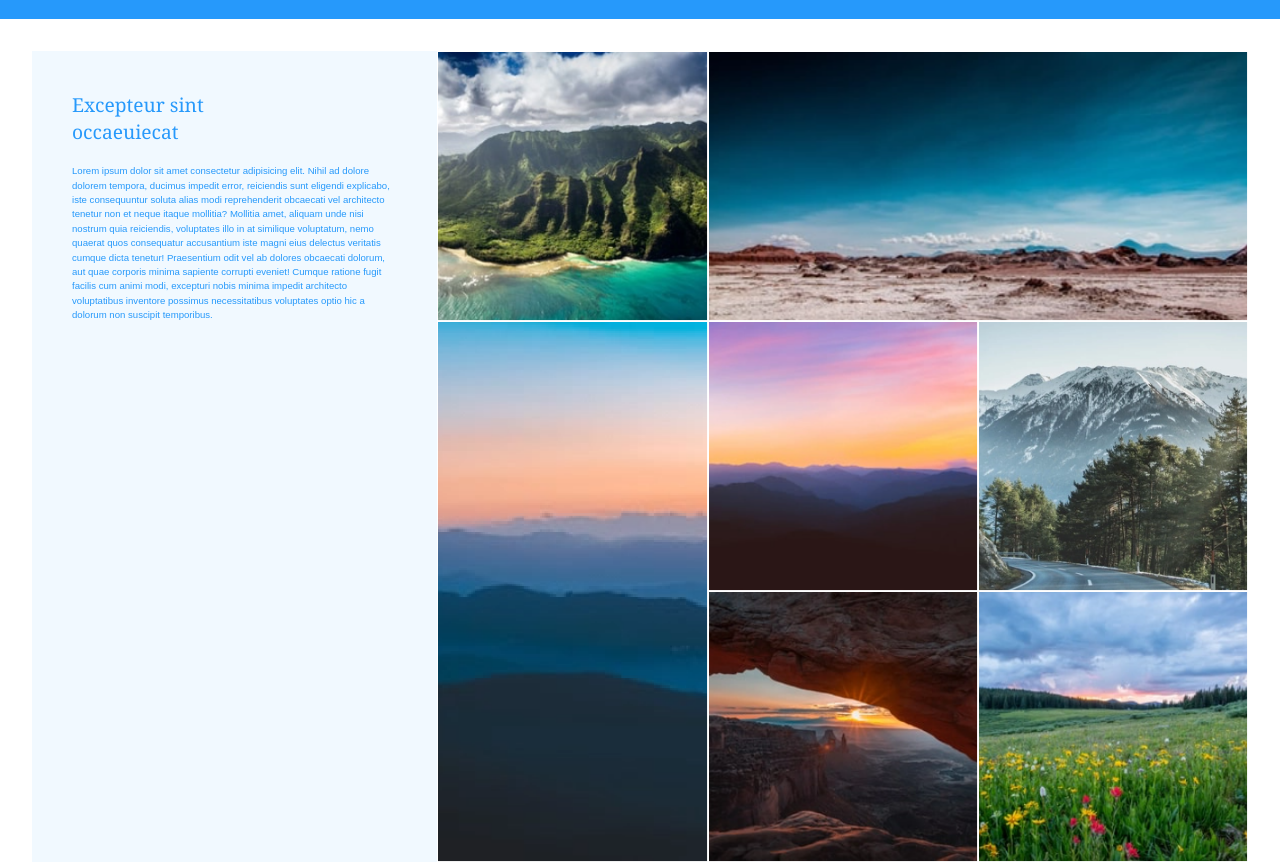
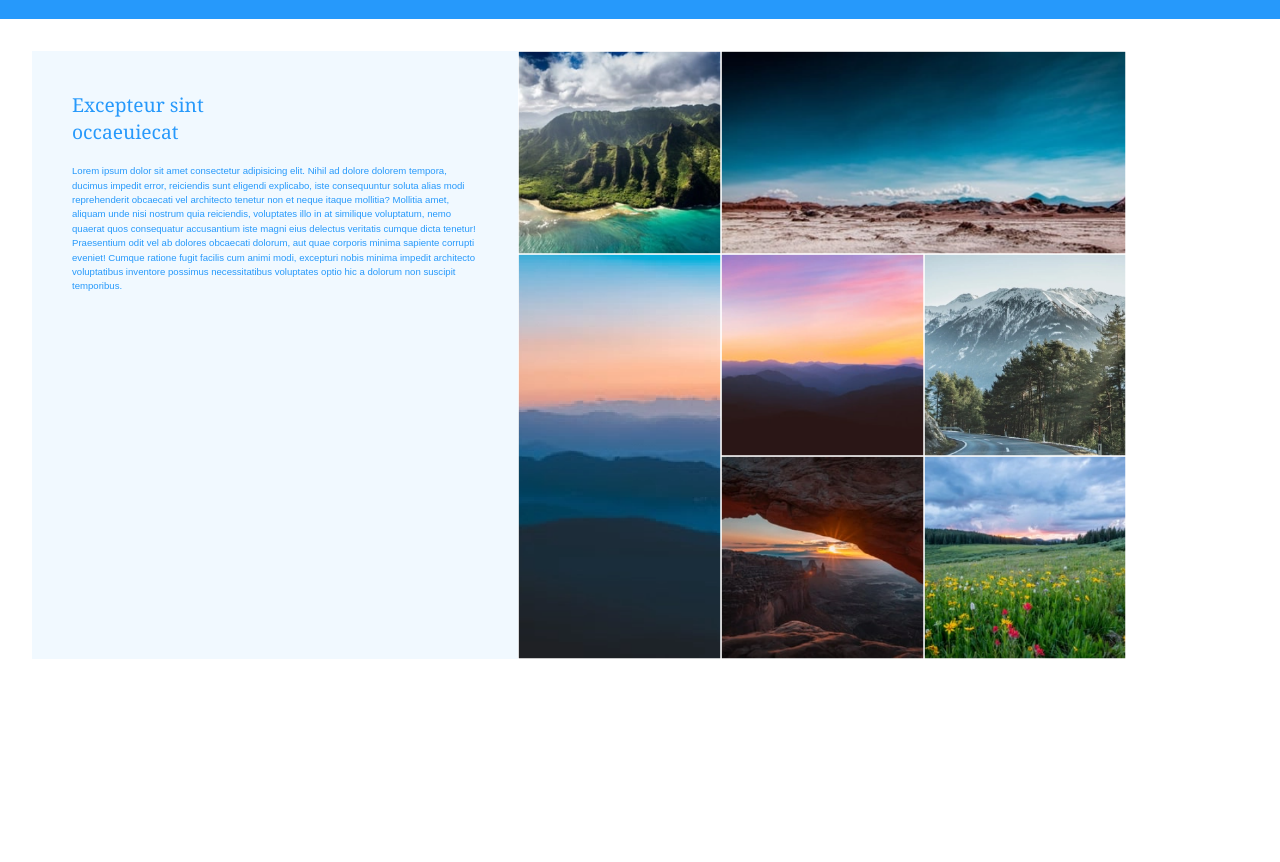
Before and after one commit to takanbi/WEBD2121, a plain HTML site: page week7/index.html in a window 1280 px wide. Shown: the part 61-923 px from the top of the page. After the commit the page ends 800 px from the top, so only its background shows below. Drawn offline with Linux system fonts and the light colour scheme.

Commit message:
trying to fix grid scaling issue

```diff
--- a/week7/css/style.scss
+++ b/week7/css/style.scss
@@ -47,13 +47,15 @@ $Georgia: Georgia, "Times New Roman", Times, serif;
   #section2 {
     width: 100%;
     margin: 0 auto;
-
+    padding: 2em;
     #section2-child {
-        height: calc(100vh - 80px);
-        padding: 2em;
-        display: grid;
-        grid-template-columns: 1fr 2fr;
+        // height: calc(100vh - 80px);
+        // padding: 2em;
+        display: flex;
+        // display: grid;
+        // grid-template-columns: 1fr 2fr;
         #section-left {
+          width: 40%;
             background-color: $veryLightBlue;
             padding: 2.5em;
             h1 {
@@ -71,6 +73,11 @@ $Georgia: Georgia, "Times New Roman", Times, serif;
             }
         }
         #section-right {
+          width: 50%;
+          height: 50%;
+          max-height: calc(100vh - 80px - 4em);
+          max-height: calc(100vh - 144px);
+          overflow: hidden;
             background-color: $mediumGrey;
             display: grid;
             // grid-template-columns: 1fr 1fr 1fr;
```
Also changed, not shown: week7/css/style.css, 1 other file.
